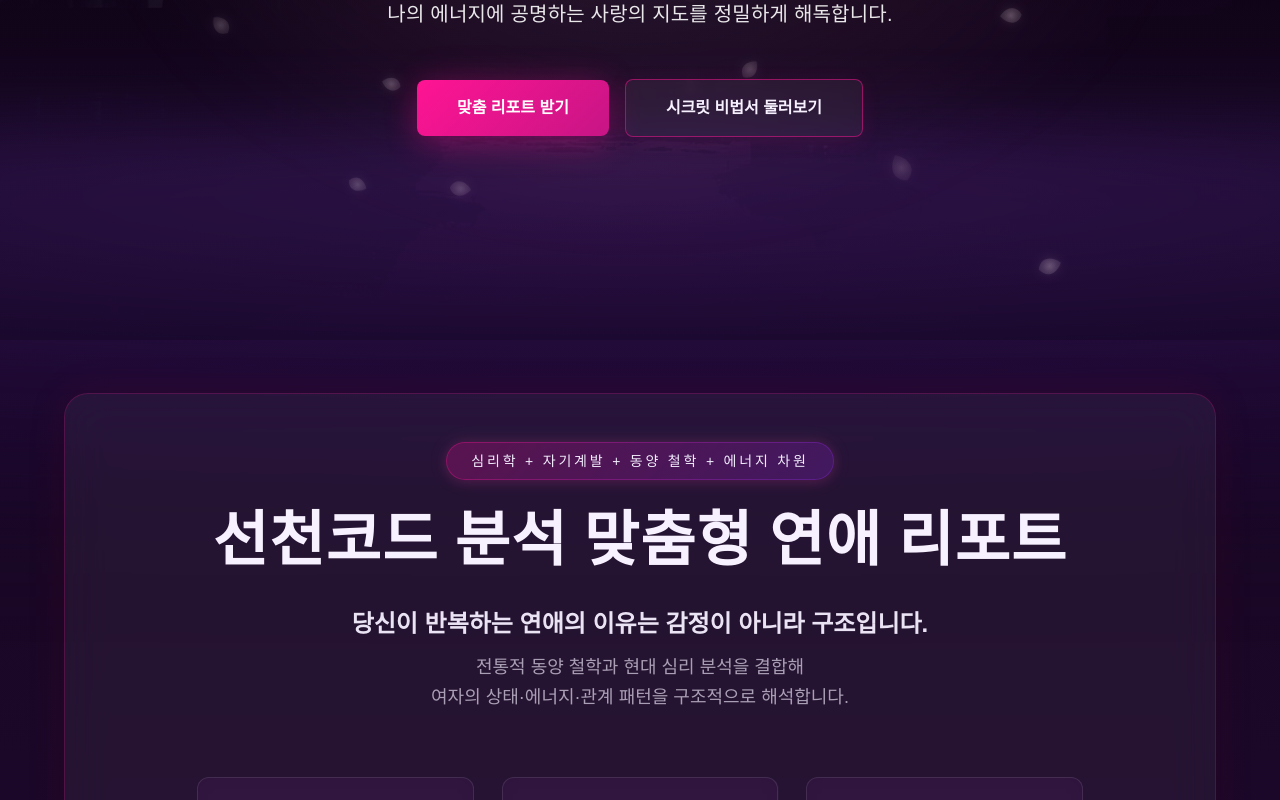
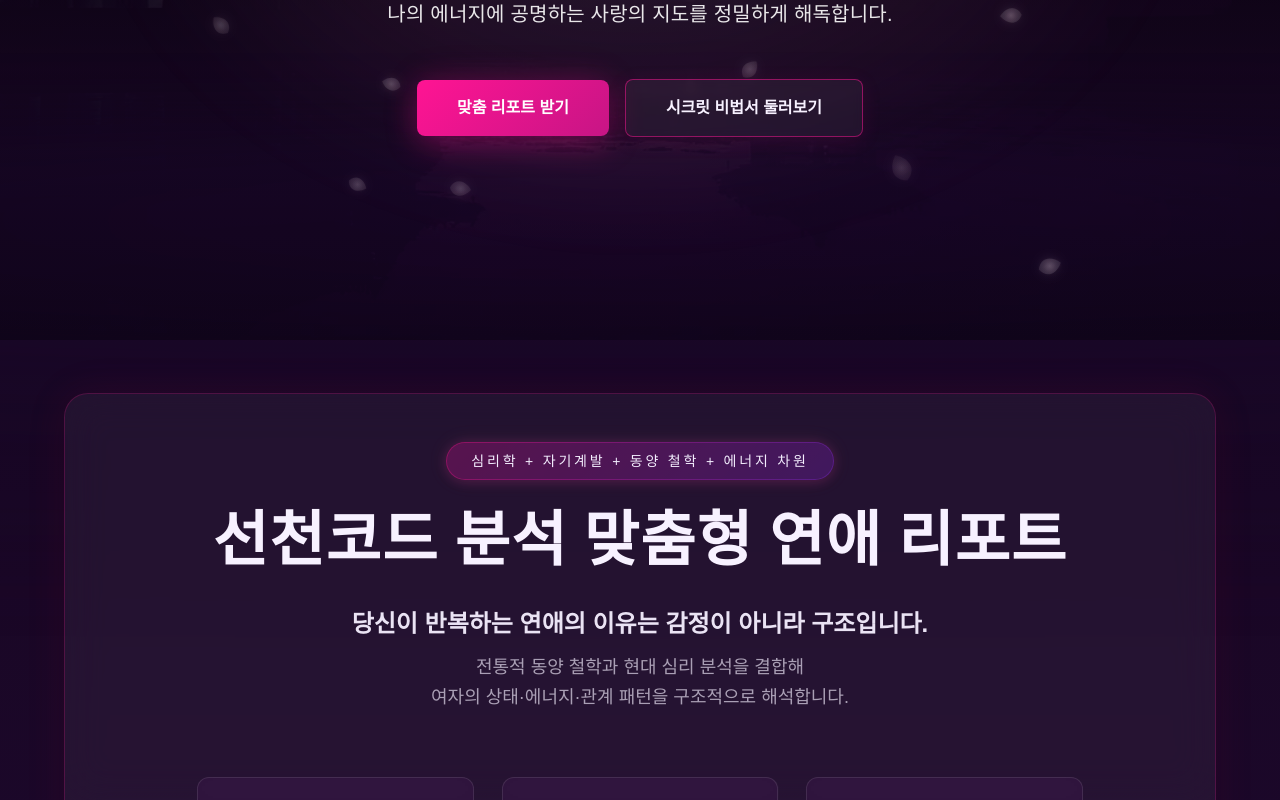
Before and after one commit to woolbo100/buzasun, a Next.js app: page / in a window 1280 px wide. Shown: the part 560-1360 px from the top of the page. Built offline with nearby package versions, Linux system fonts and the light colour scheme.

Commit message:
update design

```diff
--- a/app/page.tsx
+++ b/app/page.tsx
@@ -61,22 +61,22 @@ export default function Home() {
             transform: 'translateY(0px)',
             background: `
               radial-gradient(ellipse 200% 100% at 50% 10%,
-                rgba(100, 50, 160, 0.40) 0%,
-                rgba(80, 35, 140, 0.32) 25%,
-                rgba(60, 20, 120, 0.24) 45%,
-                rgba(40, 12, 90, 0.16) 65%,
-                rgba(26, 7, 38, 0.08) 80%,
-                rgba(18, 0, 20, 0.00) 95%
+                rgba(50, 15, 90, 0.28) 0%,
+                rgba(40, 12, 75, 0.22) 25%,
+                rgba(30, 8, 60, 0.16) 45%,
+                rgba(22, 5, 45, 0.12) 65%,
+                rgba(18, 4, 35, 0.06) 80%,
+                rgba(13, 0, 16, 0.00) 95%
               ),
               linear-gradient(to bottom,
                 rgba(26, 7, 38, 0.00) 0%,
-                rgba(26, 7, 38, 0.30) 35%,
-                rgba(20, 6, 31, 0.22) 55%,
+                rgba(26, 7, 38, 0.20) 35%,
+                rgba(20, 6, 31, 0.15) 55%,
                 rgba(13, 0, 16, 0.00) 100%
               )
             `,
             filter: 'blur(36px)',
-            opacity: 0.85,
+            opacity: 0.65,
             mixBlendMode: 'normal',
           }}
         />
```
